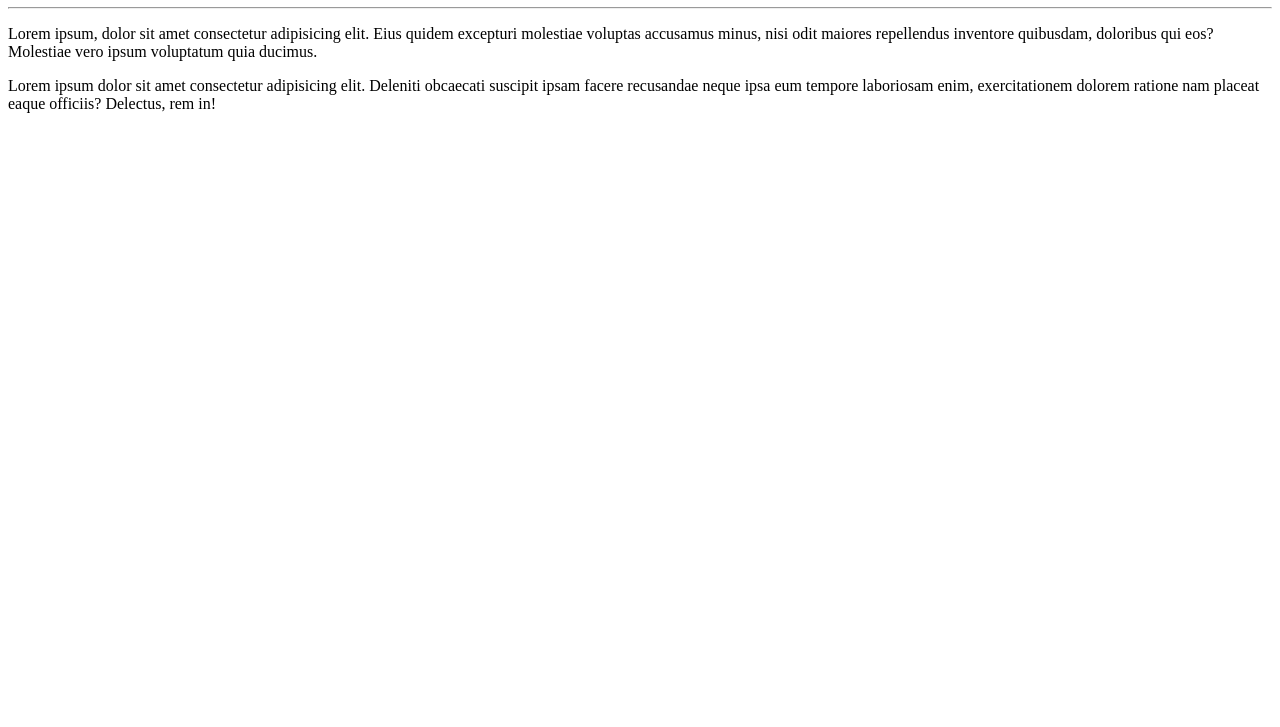
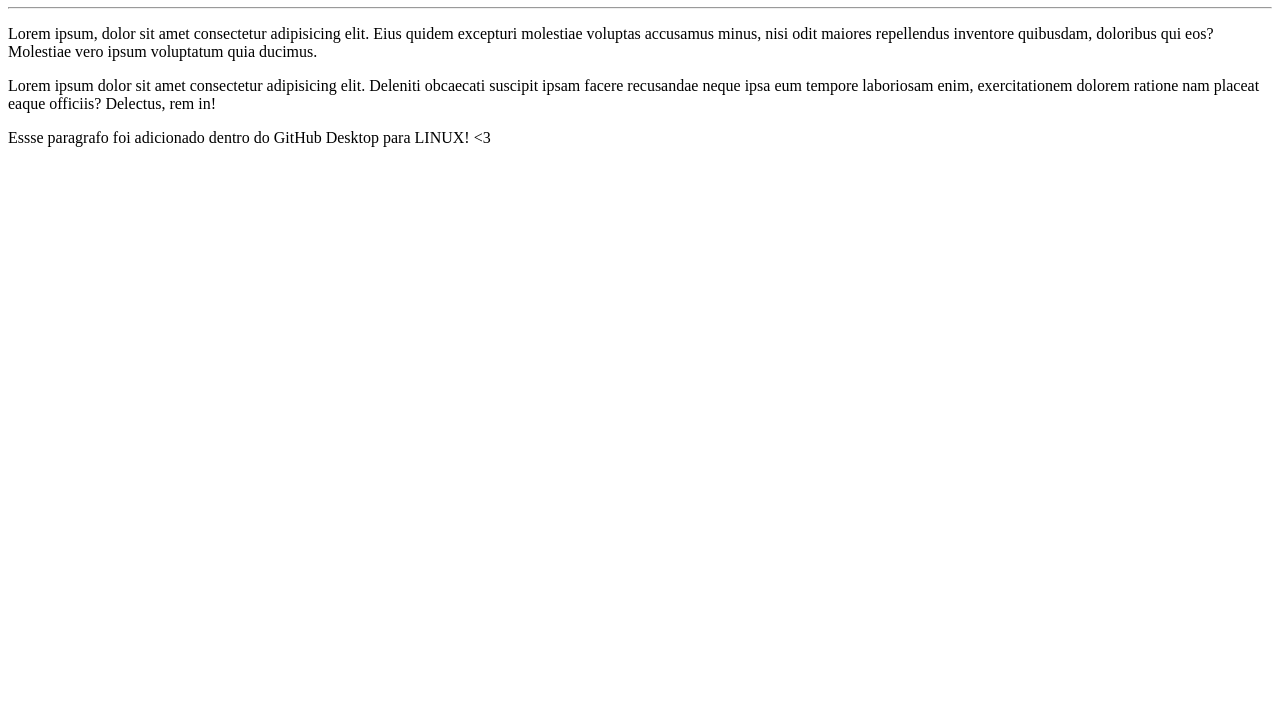
Before and after one commit to RuanPires/Ola_Mundo, a plain HTML site: page site_exemplo/index.html in a window 1280 px wide. Shown: the part 73-800 px from the top of the page. Drawn offline with Linux system fonts and the light colour scheme.

Commit message:
Mudei o arquivo index

```diff
--- a/site_exemplo/index.html
+++ b/site_exemplo/index.html
@@ -11,5 +11,6 @@
     <hr>
     <p>Lorem ipsum, dolor sit amet consectetur adipisicing elit. Eius quidem excepturi molestiae voluptas accusamus minus, nisi odit maiores repellendus inventore quibusdam, doloribus qui eos? Molestiae vero ipsum voluptatum quia ducimus.</p>
     <p>Lorem ipsum dolor sit amet consectetur adipisicing elit. Deleniti obcaecati suscipit ipsam facere recusandae neque ipsa eum tempore laboriosam enim, exercitationem dolorem ratione nam placeat eaque officiis? Delectus, rem in!</p>
+    <p>Essse paragrafo foi adicionado dentro do GitHub Desktop para LINUX!  &lt;3 </p>
 </body>
 </html>
```
